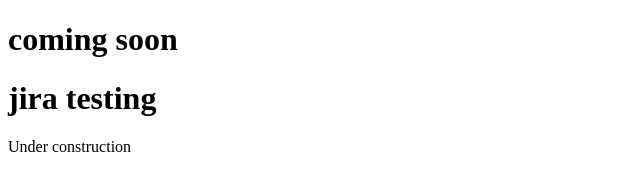
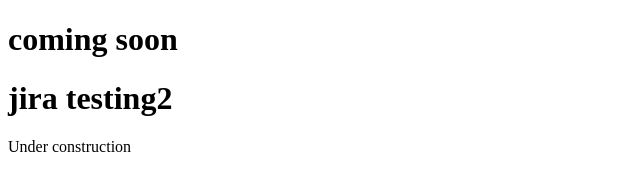
Before and after one commit to Naresh1287/nareshkumar, a plain HTML site: page index.html in a window 1280 px wide. Shown: the full height of the page, 0-640 px from the left. Drawn offline with Linux system fonts and the light colour scheme.

Commit message:
fix for NAR-1
CODE FIXED

```diff
--- a/index.html
+++ b/index.html
@@ -5,7 +5,7 @@
 </head>
 <body>
 <h1> coming soon </h1>
-<h1> jira testing </h1>
+<h1> jira testing2 </h1>
 <p> Under construction </p>
 </body>
 </html>
```
